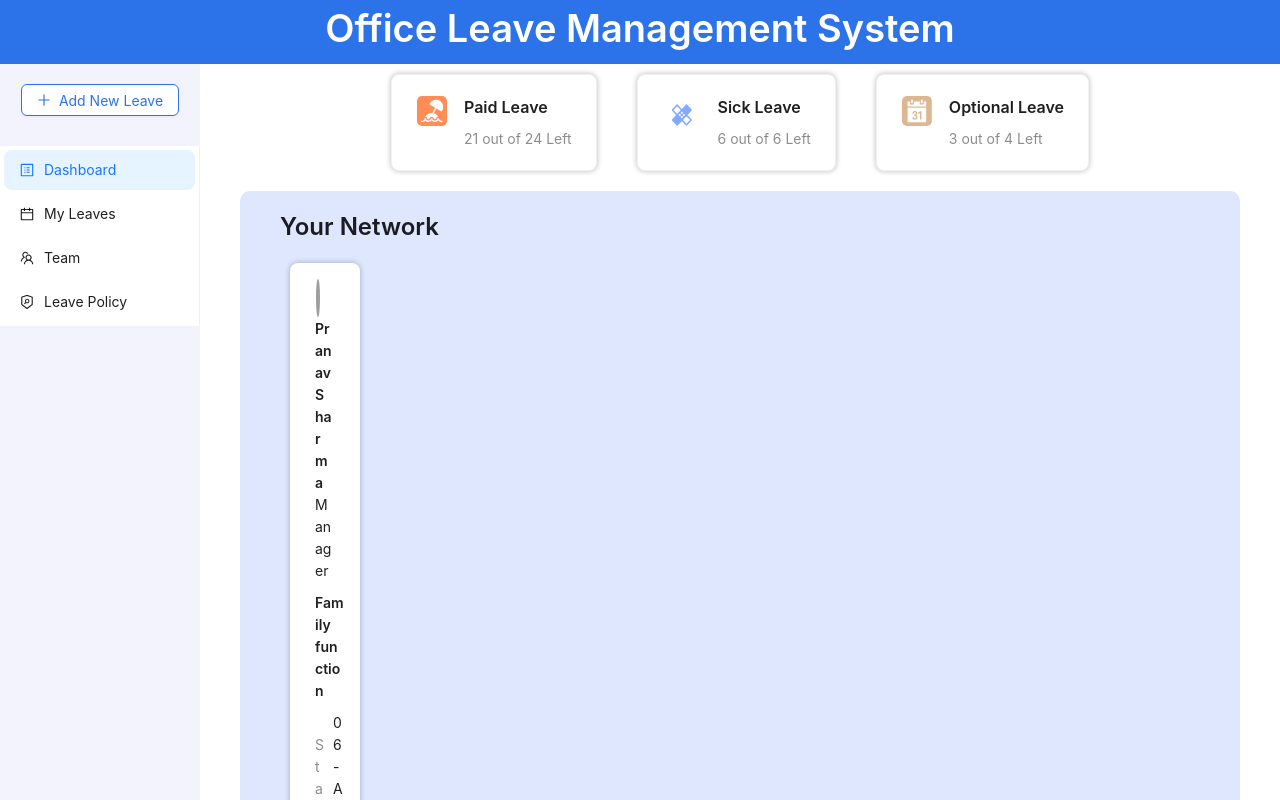
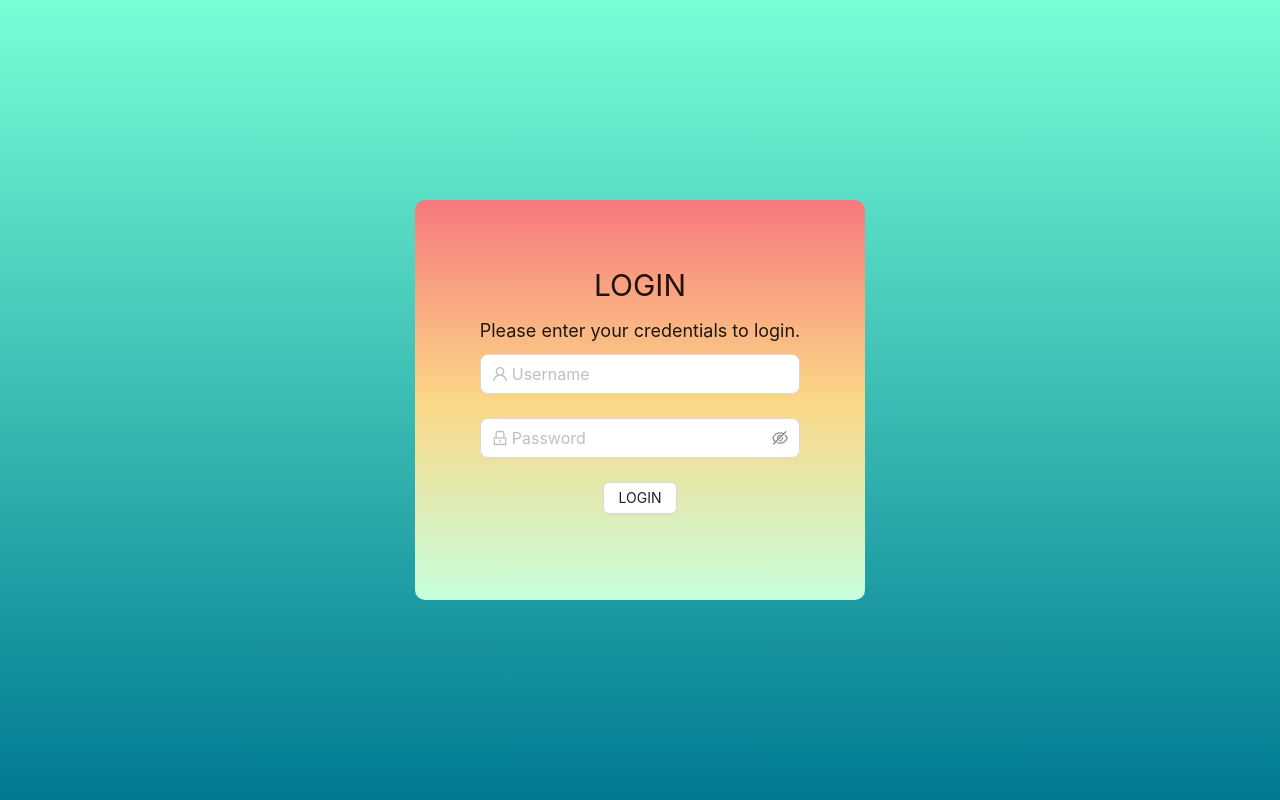
Before and after one commit to kshitij-agarwal/Office-Leave-Management-System, a React (Create React App) app in the folder frontend/: page / in a window 1280 px wide. Shown: the top 800 px of the page. Built offline with nearby package versions, Linux system fonts and the light colour scheme; no server answers; grey boxes are pictures that could not be loaded.

Commit message:
Added Login Screen

```diff
--- a/frontend/src/App.js
+++ b/frontend/src/App.js
@@ -1,5 +1,6 @@
 import React, { useEffect, useState } from "react";
-import { BrowserRouter, Routes, Route } from "react-router-dom";
+import { useSelector, useDispatch } from "react-redux";
+import { BrowserRouter, Routes, Route, useNavigate } from "react-router-dom";
 
 import { Button, Layout, message, Row, Col, Typography } from "antd";
 
@@ -20,9 +21,24 @@ const { Header, Content, Sider } = Layout;
 const { Title } = Typography;
 
 const App = () => {
+  let navigate = useNavigate();
+
+  let auth = useSelector((state) => state.auth.userAuth);
+  console.log("auth - ", auth);
+
+  useEffect(() => {
+    if (auth.isAuthenticated) {
+      navigate("/dashboard");
+    }
+  }, [auth.isAuthenticated]);
+
   return (
     <>
-      <BrowserRouter>
+      <Routes>
+        <Route index path="/" element={<Login />} />
+      </Routes>
+
+      {auth.isAuthenticated && (
         <Layout className="olms-main-container">
           <Header className="olms-header">
             <Row>
@@ -38,16 +54,16 @@ const App = () => {
             <Content className="olms-content">
               <div className="olms-content-div">
                 <Routes>
-                  <Route index path="/" element={<Dashboard />} />
+                  <Route path="/dashboard" element={<Dashboard />} />
                   <Route path="/leaves" element={<Leave />} />
                   <Route path="/team" element={<Team />} />
-                  <Route path="/leave/policy" element={<Login />} />
+                  <Route path="/leave/policy" element={<Cart />} />
                 </Routes>
               </div>
             </Content>
           </Layout>
         </Layout>
-      </BrowserRouter>
+      )}
     </>
   );
 };
--- /dev/null
+++ b/frontend/src/actions/authAction.js
@@ -0,0 +1,6 @@
+import { AUTH } from "./types";
+
+export const authenticateUser = (payload) => ({
+  type: AUTH,
+  payload,
+});
--- a/frontend/src/actions/types.js
+++ b/frontend/src/actions/types.js
@@ -4,3 +4,4 @@ export const MODIFY_DATA = "MODIFY_DATA";
 export const MODIFY_USER = "MODIFY_USER";
 export const GET_EMPLOYEES = "GET_EMPLOYEES";
 export const LOADING = "LOADING";
+export const AUTH = "AUTH";
--- a/frontend/src/components/layout/sidebar.js
+++ b/frontend/src/components/layout/sidebar.js
@@ -26,7 +26,7 @@ const Sidebar = () => {
 
   const sideBarMenu = [
     {
-      key: "/",
+      key: "/dashboard",
       icon: <ProfileOutlined />,
       label: "Dashboard",
       // onClick: onSideBarMenuCick("/"),
--- a/frontend/src/components/login/login.js
+++ b/frontend/src/components/login/login.js
@@ -1,9 +1,150 @@
-import React from 'react'
+import React, { useState, useEffect } from "react";
+import { useSelector, useDispatch } from "react-redux";
+
+import { Form, Typography, Input, Row, Col, Space, Button } from "antd";
+import { UserOutlined, LockOutlined } from "@ant-design/icons";
+
+import { authenticateUser } from "../../actions/authAction";
+import "./login.scss";
+
+const { Title, Text } = Typography;
+const { TextArea } = Input;
 
 const Login = () => {
-	return (
-		<div>Login</div>
-	)
-}
+  const dispatch = useDispatch();
+  const [form] = Form.useForm();
 
-export default Login
+  const [error, setError] = useState("");
+
+  useEffect(() => {
+    dispatch(
+      authenticateUser({
+        isAuthenticated: false,
+        userRole: "",
+      })
+    );
+  }, []);
+
+  const onFormSubmit = (data) => {
+    console.log("onFormSubmit Data - ", data);
+
+    if (
+      data.username === "manager@gmail.com" &&
+      data.password === "Manager@123"
+    ) {
+      console.log("HI");
+      setError("");
+
+      dispatch(
+        authenticateUser({
+          isAuthenticated: true,
+          userRole: "manager",
+        })
+      );
+
+      //
+    } else if (
+      data.username === "employee@gmail.com" &&
+      data.password === "Employee@123"
+    ) {
+      console.log("Employee");
+      setError("");
+
+      dispatch(
+        authenticateUser({
+          isAuthenticated: true,
+          userRole: "employee",
+        })
+      );
+
+      //
+    } else {
+      console.log("Error");
+      setError("Invalid Username or Password");
+    }
+  };
+
+  return (
+    <div className="login-container align-vertical-horizontal">
+      <div className="main-container align-vertical-horizontal">
+        <Row>
+          <Col>
+            <Space direction="vertical">
+              <Text className="login-text align-vertical-horizontal">
+                LOGIN
+              </Text>
+
+              <Text className="credentials-text">
+                Please enter your credentials to login.
+              </Text>
+
+              <Form className="login-form" form={form} onFinish={onFormSubmit}>
+                {/* Username */}
+                <Form.Item
+                  className="form-item-username"
+                  name="username"
+                  rules={[
+                    {
+                      required: true,
+                      message: "Please enter your username!",
+                    },
+                  ]}
+                >
+                  <Input
+                    className="username-input"
+                    prefix={<UserOutlined />}
+                    placeholder="Username"
+                    size="large"
+                    style={{ color: "rgba(0,0,0,.25)" }}
+                  />
+                </Form.Item>
+
+                {/* Password */}
+                <Form.Item
+                  className="form-item-password"
+                  name="password"
+                  rules={[
+                    {
+                      required: true,
+                      message: "Please enter your Password!",
+                    },
+                  ]}
+                >
+                  <Input.Password
+                    className="password-input"
+                    prefix={<LockOutlined />}
+                    placeholder="Password"
+                    size="large"
+                    style={{ color: "rgba(0,0,0,.25)" }}
+                  />
+                </Form.Item>
+
+                {/* Button */}
+                <Form.Item className="align-vertical-horizontal">
+                  <Button
+                    className="submit-button"
+                    htmlType="submit"
+                    // type="primary"
+                  >
+                    LOGIN
+                  </Button>
+                </Form.Item>
+              </Form>
+
+              {error && (
+                <Text
+                  className="align-vertical-horizontal error-text"
+                  type="danger"
+                >
+                  {error}
+                </Text>
+              )}
+            </Space>
+          </Col>
+        </Row>
+      </div>
+    </div>
+  );
+};
+
+export default Login;
--- /dev/null
+++ b/frontend/src/components/login/login.scss
@@ -0,0 +1,34 @@
+.login-container {
+  background: linear-gradient(to top, #007991, #78ffd6);
+
+  height: 100vh;
+
+  .main-container {
+    background: linear-gradient(to bottom, #f7797d, #fbd786, #c6ffdd);
+
+    // background-color: #ffe184;
+    // background-image: linear-gradient(0deg, #ffe184 46%, #ff8a25 100%);
+
+    height: 400px;
+    width: 450px;
+    border-radius: 10px;
+
+    .login-text {
+      font-size: 30px;
+    }
+
+    .credentials-text {
+      font-size: 18px;
+    }
+
+    .error-text {
+      font-size: 16px;
+    }
+  }
+}
+
+.align-vertical-horizontal {
+  display: flex;
+  justify-content: center;
+  align-items: center;
+}
--- a/frontend/src/index.js
+++ b/frontend/src/index.js
@@ -2,6 +2,7 @@ import React from "react";
 import { createRoot } from "react-dom/client";
 import { PersistGate } from "redux-persist/es/integration/react";
 import { Provider } from "react-redux";
+import { BrowserRouter } from "react-router-dom";
 
 import configureStore from "./store/store";
 
@@ -16,7 +17,9 @@ const root = createRoot(container);
 root.render(
   <Provider store={store}>
     <PersistGate loading={null} persistor={persistor}>
-      <App />
+      <BrowserRouter>
+        <App />
+      </BrowserRouter>
     </PersistGate>
   </Provider>
 );
--- /dev/null
+++ b/frontend/src/reducers/authReducer.js
@@ -0,0 +1,21 @@
+import { AUTH } from "../actions/types";
+
+const initialState = {
+  userAuth: {
+    isAuthenticated: false,
+    userRole: "",
+  },
+};
+
+export default (state = initialState, action) => {
+  switch (action.type) {
+    case AUTH:
+      return {
+        ...state,
+        userAuth: action.payload,
+      };
+
+    default:
+      return state;
+  }
+};
--- a/frontend/src/reducers/index.js
+++ b/frontend/src/reducers/index.js
@@ -1,7 +1,9 @@
 import cartReducer from "./cartReducer";
 import empReducer from "./empReducer";
+import authReducer from "./authReducer";
 
 export default {
   cart: cartReducer,
   employee: empReducer,
+  auth: authReducer,
 };
```
Also changed, not shown: frontend/src/customRoute.js (added, +20 -0 lines).
